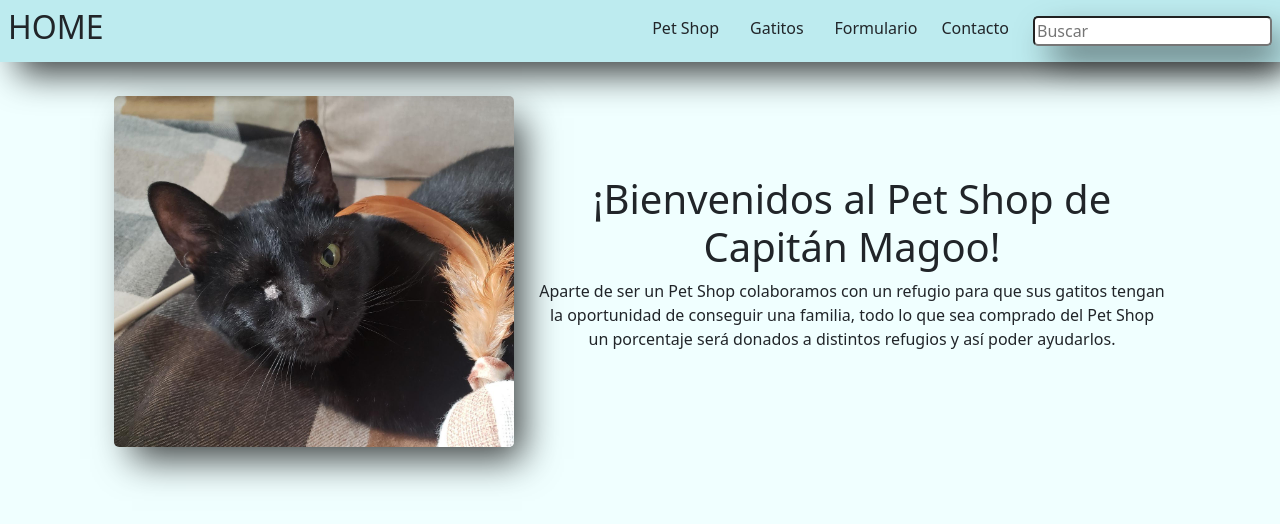
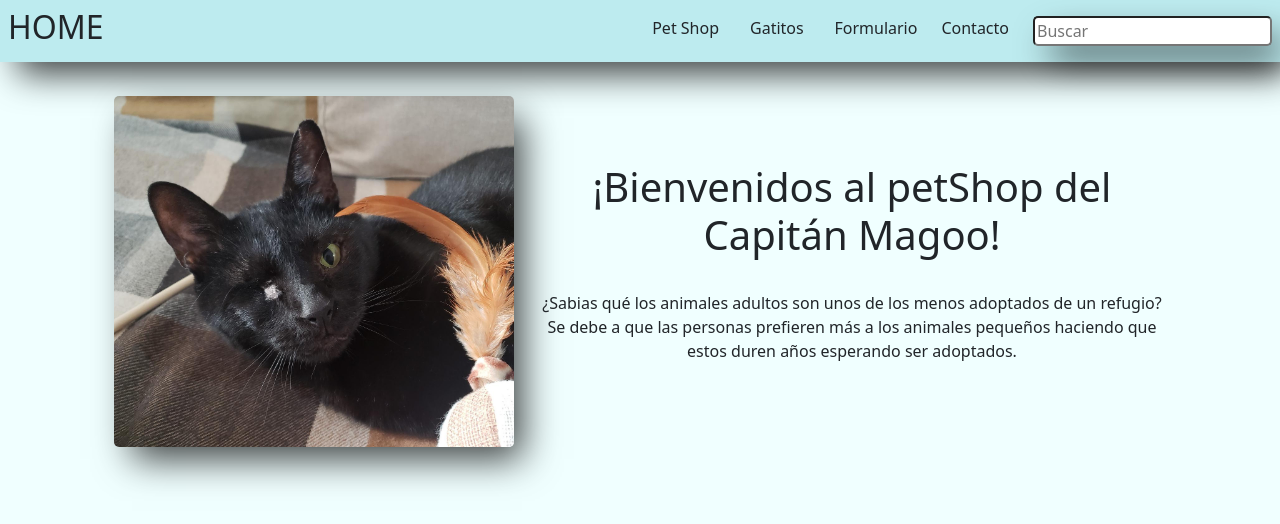
Before and after one commit to carmenvic00/CoderHouse, a plain HTML site: page Proyecto/Home.html in a window 1280 px wide. Drawn offline with nearby package versions, Linux system fonts and the light colour scheme.

Commit message:
interaccion con html

```diff
--- a/Proyecto/Home.html
+++ b/Proyecto/Home.html
@@ -9,8 +9,6 @@
     </head>
 
     <body>
-        <script src="./miarchivo.js"></script>
-
         <div id="div-topbar" class="topbar p-2">
             <div class="row align-items-center justify-content-between">
                 <div class="col-1">
@@ -33,12 +31,12 @@
                 <img class="borderTopbarandImg" width="400px" src="./imagenesFormulario/Magoo.jpeg">
             </div>
             <div class="col-6 fontweighthome text-center mt-5">
-                <h1> ¡Bienvenidos al Pet Shop de Capitán Magoo!</h1>
-                <p> Aparte de ser un Pet Shop colaboramos con un refugio para que sus gatitos tengan la oportunidad de conseguir una familia,
-                    todo lo que sea comprado del Pet Shop un porcentaje será donados a distintos refugios y así poder ayudarlos.
-                </p>
+                <h1>¡Bienvenidos al petShop del Capitán Magoo!</h1>
+                <br>
+                <p id="mensajes"></p>
 
             </div>
         </div>
+        <script src="./miarchivo.js"></script>
     </body>
 </html>
--- a/Proyecto/miarchivo.js
+++ b/Proyecto/miarchivo.js
@@ -93,3 +93,17 @@ eliminarDelCarrito("Arena para gatos");
 console.log(carritoDeCompras)
 calcularPrecioCarrito()
 buscarEnStock("Rascador para gatos")
+
+
+// JS
+
+const mensaje = ["Aparte de ser un Pet Shop colaboramos con distintos refugios de animales para que tengan la oportunidad de conseguir una familia, todo lo que sea comprado del Pet Shop un porcentaje será donado a distintos refugios.",
+                "¿Sabias qué los gatos negros son los menos adoptados en los refugios? esto se debe a la creencia popular de que traen mala suerte lo cual es mentira, animate a adoptar un gato negro!",
+                "El nombre de Capitán Magoo surgió de nuestro gato Magoo, adoptado en el año 2020, tuvo muchos años esperando ser adoptado solo por el hecho de ser adulto, negro y que le faltara un ojito. Ahora está en una casa con mucho amor.",
+                "¿Sabias qué si no puedes ayudar económicamente a un refugio podés ser mamá/papá de tránsito? Se trata de cuidar a un animalito el tiempo que puedas, normalmente los refugios se encargan de todos los gastos.",
+                "¿Sabias qué los animales adultos son unos de los menos adoptados de un refugio? Se debe a que las personas prefieren más a los animales pequeños haciendo que estos duren años esperando ser adoptados. "]
+
+const randomIndex = Math.floor(Math.random() * ((mensaje.length) - 0) + 0) ;
+const randomMensajes = mensaje[randomIndex]
+const elementoMensajes = document.getElementById("mensajes")
+elementoMensajes.innerText = randomMensajes
```
